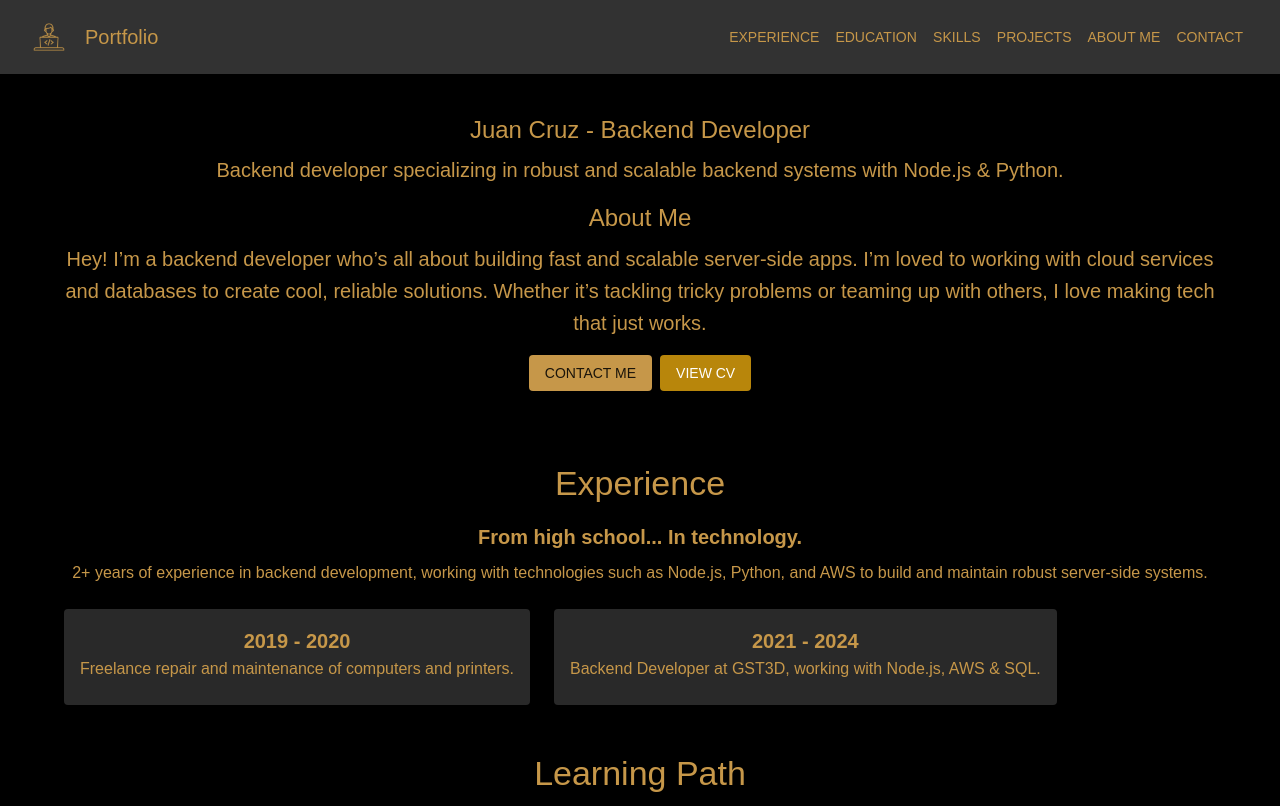
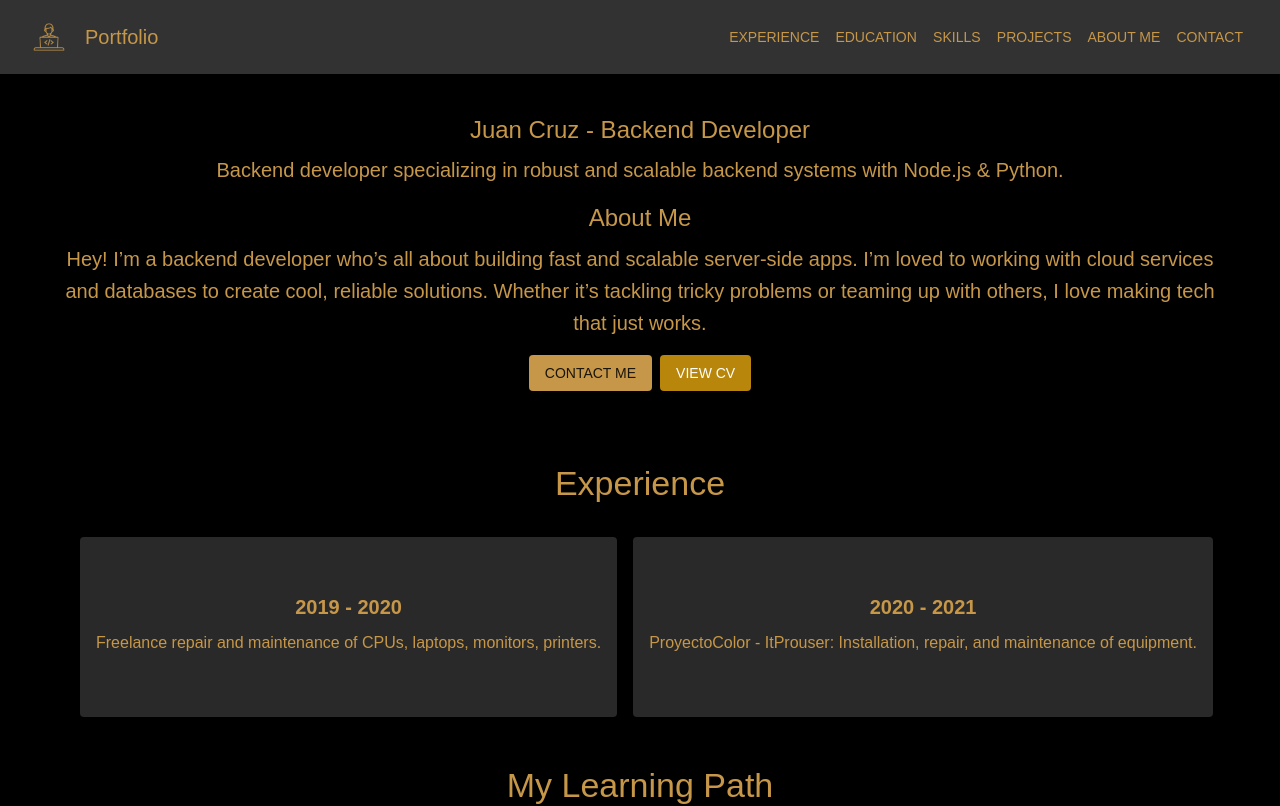
Before and after one commit to juancruz41/portfoliov1, a React (Create React App) app: page / in a window 1280 px wide. Shown: the top 806 px of the page. Built offline with nearby package versions, Linux system fonts and the light colour scheme.

Commit message:
ya casi
ya casi

```diff
--- a/src/App.js
+++ b/src/App.js
@@ -30,50 +30,45 @@ const darkTheme = createTheme({
   },
 });
 
-// 📌 Componente de la Timeline HORIZONTAL
+// 📌 Timeline con Scroll Horizontal
 const TimelineSection = ({ title, items }) => (
   <Container sx={{ mt: 4, textAlign: "center" }}>
     <Typography variant="h4" sx={{ mb: 2 }}>
       {title}
     </Typography>
 
-    {title === "Experience" && (
-      <>
-        <Typography variant="h6" sx={{ fontWeight: "bold", mb: 1 }}>
-          From high school... In technology.
-        </Typography>
-        <Typography variant="body1" sx={{ mb: 3 }}>
-          2+ years of experience in backend development, working with technologies such as Node.js, Python, and AWS to build and maintain robust server-side systems.
-        </Typography>
-      </>
-    )}
-
-    {/* 📌 Contenedor de la línea de tiempo con scroll horizontal */}
+    {/* 📌 Scroll Horizontal */}
     <Box
       sx={{
         display: "flex",
-        overflowX: "auto", // Habilita scroll horizontal si los elementos no caben
-        gap: 3,
-        paddingBottom: 2,
-        "&::-webkit-scrollbar": { height: 8 }, // Estiliza el scrollbar
-        "&::-webkit-scrollbar-thumb": { background: "#C69749", borderRadius: 4 },
+        overflowX: "auto",
+        gap: 2, // Espacio entre tarjetas
+        padding: 2,
+        scrollbarWidth: "thin", // Personaliza el scrollbar en Firefox
+        "&::-webkit-scrollbar": { height: 6 }, // Scrollbar en Chrome
+        "&::-webkit-scrollbar-thumb": { background: "#C69749", borderRadius: 3 },
       }}
     >
       {items.map((item, index) => (
         <Card
           key={index}
           sx={{
-            minWidth: 250, // Asegura que las tarjetas sean suficientemente anchas
-            flexShrink: 0, // Evita que se achiquen
+            minWidth: 250, // 🔹 Define un ancho mínimo para las tarjetas
+            height: 180, // 🔹 Asegura que todas las Cards sean iguales
             backgroundColor: "#1e1e1e",
             color: "#C69749",
+            display: "flex",
+            flexDirection: "column",
+            justifyContent: "center",
+            textAlign: "center",
+            flexShrink: 0, // 🔹 Evita que las tarjetas se reduzcan en tamaño
           }}
         >
           <CardContent>
             <Typography variant="h6" sx={{ fontWeight: "bold" }}>
               {item.year}
             </Typography>
-            <Typography variant="body1">{item.description}</Typography>
+            <Typography variant="body1" sx={{ mt: 1 }}>{item.description}</Typography>
           </CardContent>
         </Card>
       ))}
@@ -81,28 +76,39 @@ const TimelineSection = ({ title, items }) => (
   </Container>
 );
 
-// 📌 Componente principal
+// 📌 Componente principal con la Experiencia y el Learning Path
 function App() {
   return (
     <ThemeProvider theme={darkTheme}>
       <CssBaseline />
       <Header />
       <HeroSection />
+
+      {/* Experience Timeline */}
       <TimelineSection
         title="Experience"
         items={[
-          { year: "2019 - 2020", description: "Freelance repair and maintenance of computers and printers." },
-          { year: "2021 - 2024", description: "Backend Developer at GST3D, working with Node.js, AWS & SQL." },
+          { year: "2019 - 2020", description: "Freelance repair and maintenance of CPUs, laptops, monitors, printers." },
+          { year: "2020 - 2021", description: "ProyectoColor - ItProuser: Installation, repair, and maintenance of equipment." },
+          { year: "2021 - 2024", description: "GST3D: Development in e-commerce using HTML, CSS, JavaScript." },
+          { year: "2024 - Present", description: "Teaching computer system repair and maintenance in Secondary Schools." },
         ]}
       />
+
+      {/* Learning Path Timeline */}
       <TimelineSection
-        title="Learning Path"
+        title="My Learning Path"
         items={[
-          { year: "2019", description: "Graduated from Technical School, learning HTML, CSS & PHP." },
-          { year: "2023", description: "Learned Node.js & Python for backend development." },
-          { year: "2024", description: "Started with Django & Flutter for new projects." },
+          { year: "2019", description: "Technical School Graduation. HTML5, CSS, PHP, MySQL." },
+          { year: "2020", description: "First knowledge of SEO and SQL." },
+          { year: "2021", description: "WooCommerce & Shopify, first knowledge of JavaScript." },
+          { year: "2022", description: "React.js, AWS, Hostinger. Debugging scalable backend systems." },
+          { year: "2023", description: "Node.js and Python basics." },
+          { year: "2024", description: "Learning Django. Flutter & Firebase for Mobile Apps." },
+          { year: "2025", description: "Deepening Flutter & Firebase for mobile development." },
         ]}
       />
+
       <Skills />
       <Projects />
       <Footer />
--- a/src/components/Header.js
+++ b/src/components/Header.js
@@ -1,23 +1,34 @@
 import React from "react";
 import { AppBar, Toolbar, Typography, Button, Box } from "@mui/material";
-import logo from "../assets/images/favicon.png"; // 📌 Importa tu logo
+import logo from "../assets/images/favicon.png";
 
 function Header() {
+  const handleScroll = (sectionId) => {
+    const section = document.getElementById(sectionId);
+    if (section) {
+      section.scrollIntoView({ behavior: "smooth", block: "start" });
+    }
+  };
+
   return (
     <AppBar position="static" sx={{ backgroundColor: "#1E1E1E", padding: "5px" }}>
       <Toolbar>
-        {/* 📌 Logo */}
         <Box component="img" src={logo} alt="Logo" sx={{ height: 40, marginRight: 2 }} />
-
-        {/* 📌 Título */}
         <Typography variant="h6" sx={{ flexGrow: 1, color: "#C69749" }}>
           Portfolio
         </Typography>
 
-        {/* 📌 Menú */}
-        {["Experience", "Education", "Skills", "Projects", "About Me", "Contact"].map((item) => (
-          <Button key={item} sx={{ color: "#C69749" }}>
-            {item}
+        {/* 📌 Botones con scroll */}
+        {[
+          { label: "Experience", id: "experience" },
+          { label: "Education", id: "learning-path" }, // ← Cambiado para coincidir con la sección
+          { label: "Skills", id: "skills" },
+          { label: "Projects", id: "projects" },
+          { label: "About Me", id: "about" },
+          { label: "Contact", id: "contact" },
+        ].map((item) => (
+          <Button key={item.id} sx={{ color: "#C69749" }} onClick={() => handleScroll(item.id)}>
+            {item.label}
           </Button>
         ))}
       </Toolbar>
```
